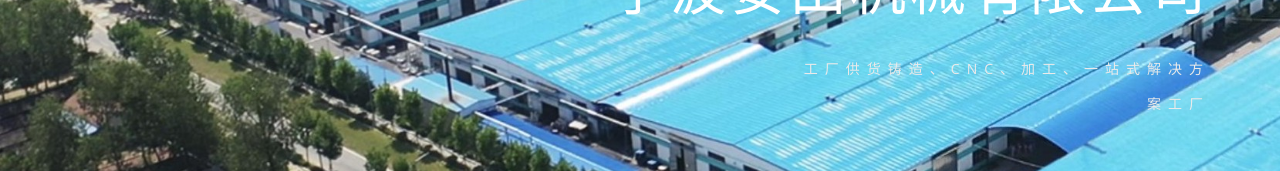
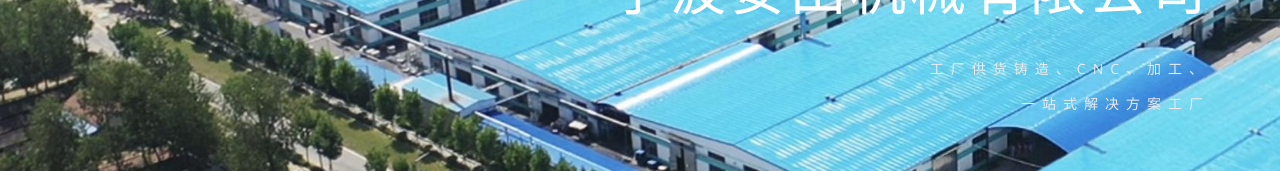
Before and after one commit to kliuu/antian.github.io, a plain HTML site: page index.html in a window 1280 px wide. Both pictures are taken after a click on the link "Previous". Shown: the part 325-496 px from the top of the page. Drawn offline with nearby package versions, Linux system fonts and the light colour scheme.

Commit message:
Update index.html

```diff
--- a/index.html
+++ b/index.html
@@ -171,7 +171,7 @@ Smartphone Compatible web template, free web designs for Nokia, Samsung, LG,Sony
 					<li>
 						<div class="banner-info">
 							<h3>宁波安田机械有限公司</h3>
-							<p>工厂供货铸造、CNC、加工、一站式解决方案工厂</p>
+							<p>工厂供货铸造、CNC、加工、<br>一站式解决方案工厂</p>
 						</div>
 					</li>
 					<li>
```
